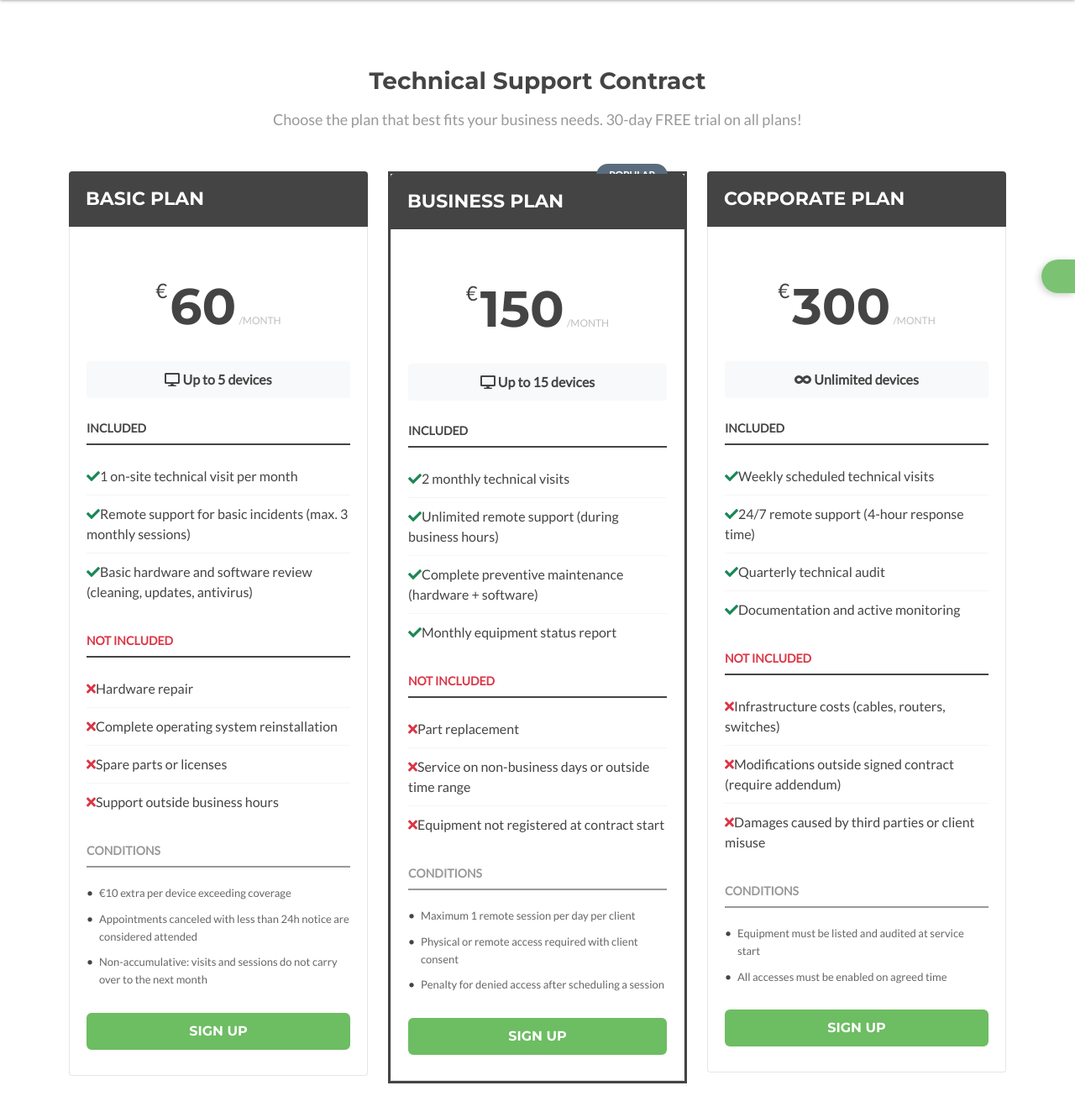
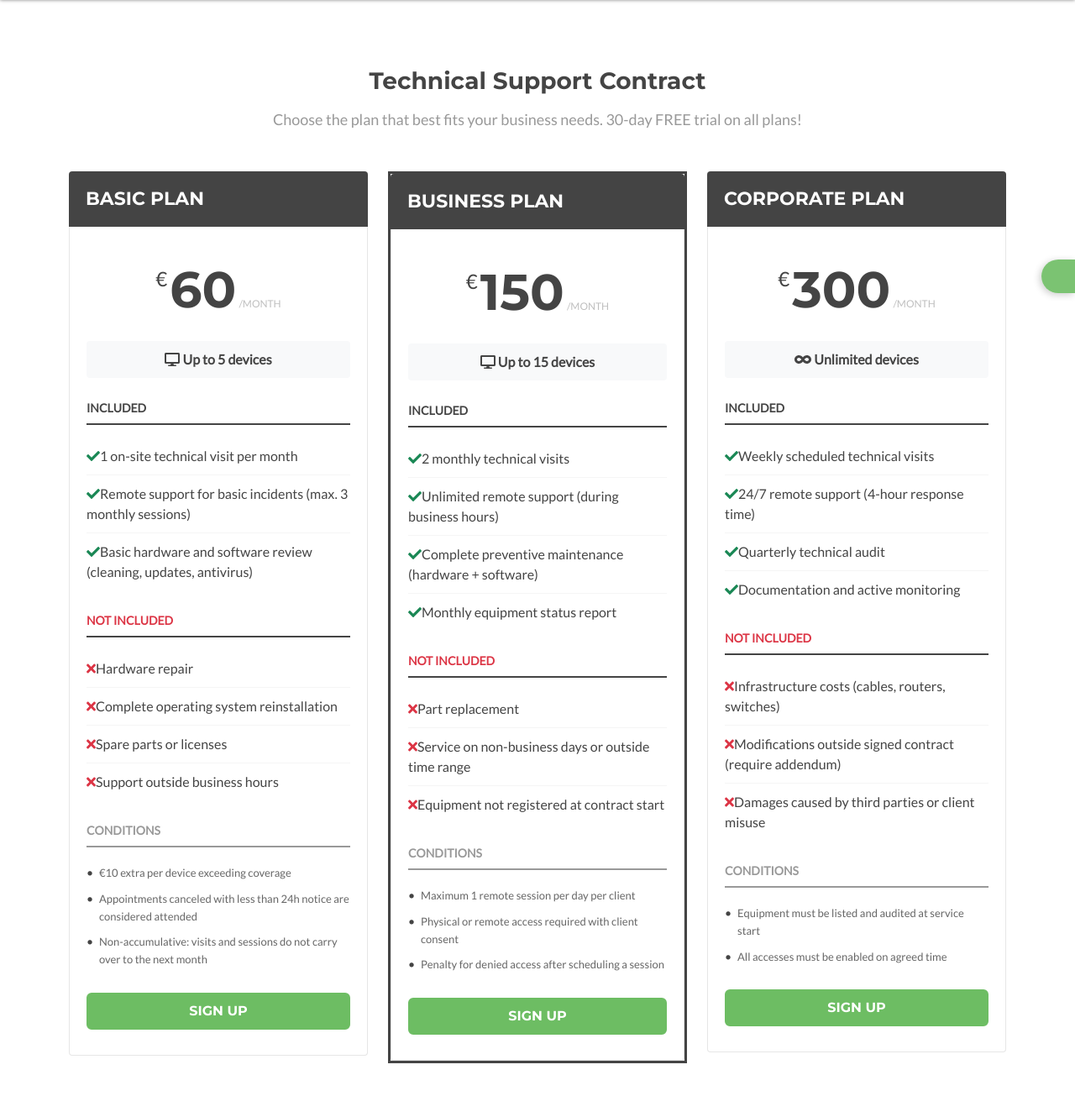
Before and after one commit to itteamlxs/entropic-networks-landing, a PHP site: page /pricing.php in a window 1280 px wide. Shown: the part 71-1401 px from the top of the page at 84% size. Run offline with PHP 8.4, Linux system fonts and the light colour scheme; some libraries are stand-ins or nearby versions.

Commit message:
Remove badge-popular styling and usage
Removed the 'badge-popular' class and its usage from the pricing section.

```diff
--- a/public/pricing.php
+++ b/public/pricing.php
@@ -85,19 +85,6 @@ $dict = require __DIR__.'/../src/Config/'.$lang.'.php';
             color: #444;
             font-weight: bold;
         }
-        .badge-popular {
-            position: absolute;
-            top: -12px;
-            right: 20px;
-            background: #5a6c7d;
-            color: white;
-            padding: 5px 15px;
-            border-radius: 20px;
-            font-size: 12px;
-            font-weight: bold;
-            text-transform: uppercase;
-        }
-        .price-figure {
             margin: 20px 0;
         }
         .price-figure .currency {
@@ -220,7 +207,6 @@ $dict = require __DIR__.'/../src/Config/'.$lang.'.php';
                     <!-- Plan Empresarial -->
                     <div class="col-lg-4 col-md-6 col-12">
                         <div class="item featured">
-                            <span class="badge-popular"><?=t('popular',$dict)?></span>
                             <h3 class="heading"><?=t('plan_business_name',$dict)?></h3>
                             <div class="content">
                                 <p class="price-figure text-center">
```
